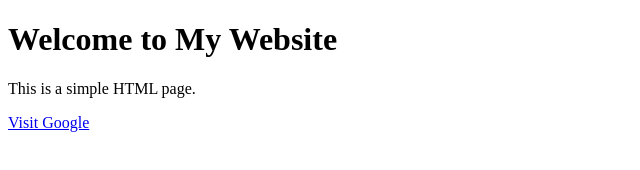
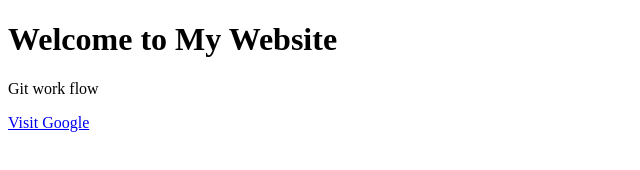
Before and after one commit to Abhijit-Waghchaure/YouTubeLearning, a plain HTML site: page index.html in a window 1280 px wide. Shown: the whole page, without its empty margins (0-640 px from the left). Drawn offline with Linux system fonts and the light colour scheme.

```diff
--- a/index.html
+++ b/index.html
@@ -6,7 +6,7 @@
 </head>
 <body>
   <h1>Welcome to My Website</h1>
-  <p>This is a simple HTML page.</p>
+  <p>Git work flow</p>
   <a href="https://www.google.com" target="_blank">Visit Google</a>
 </body>
 </html>
```
